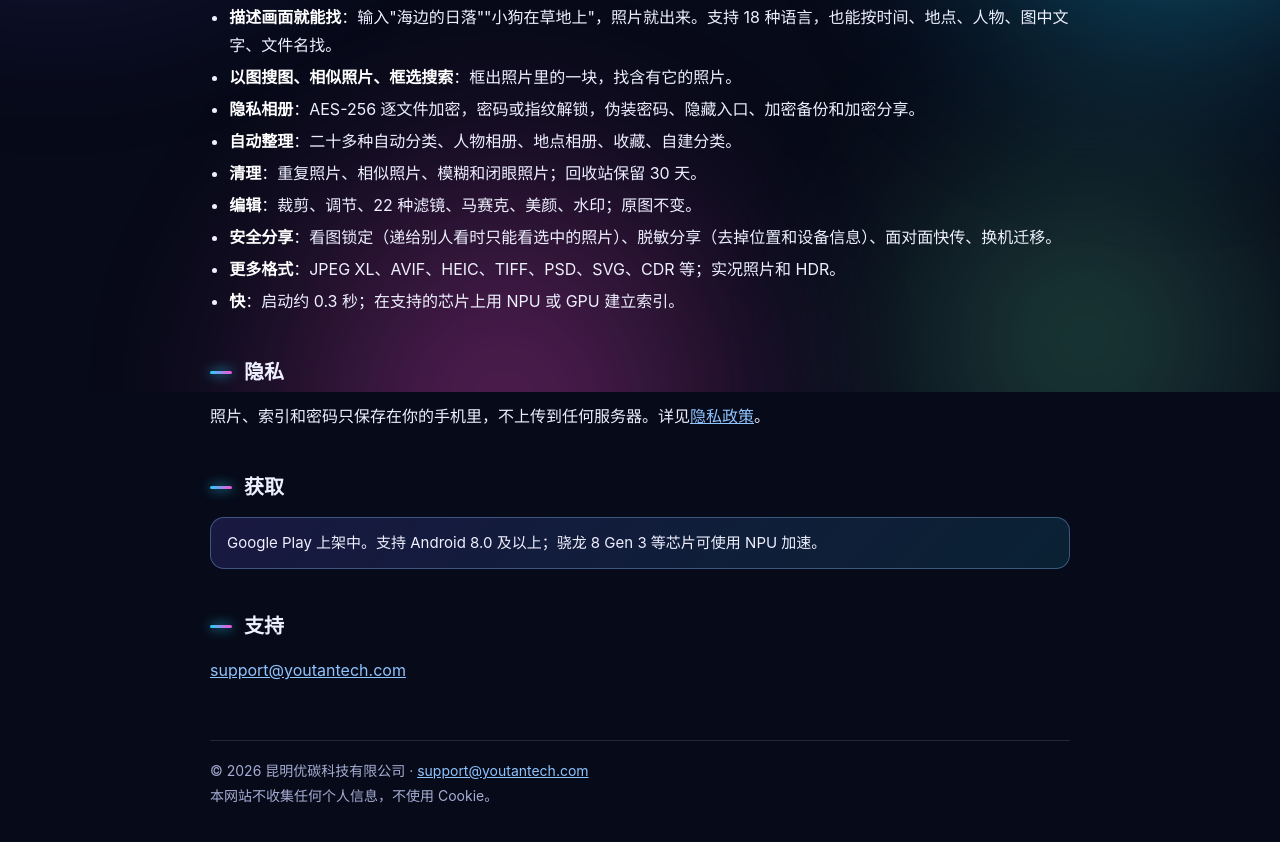
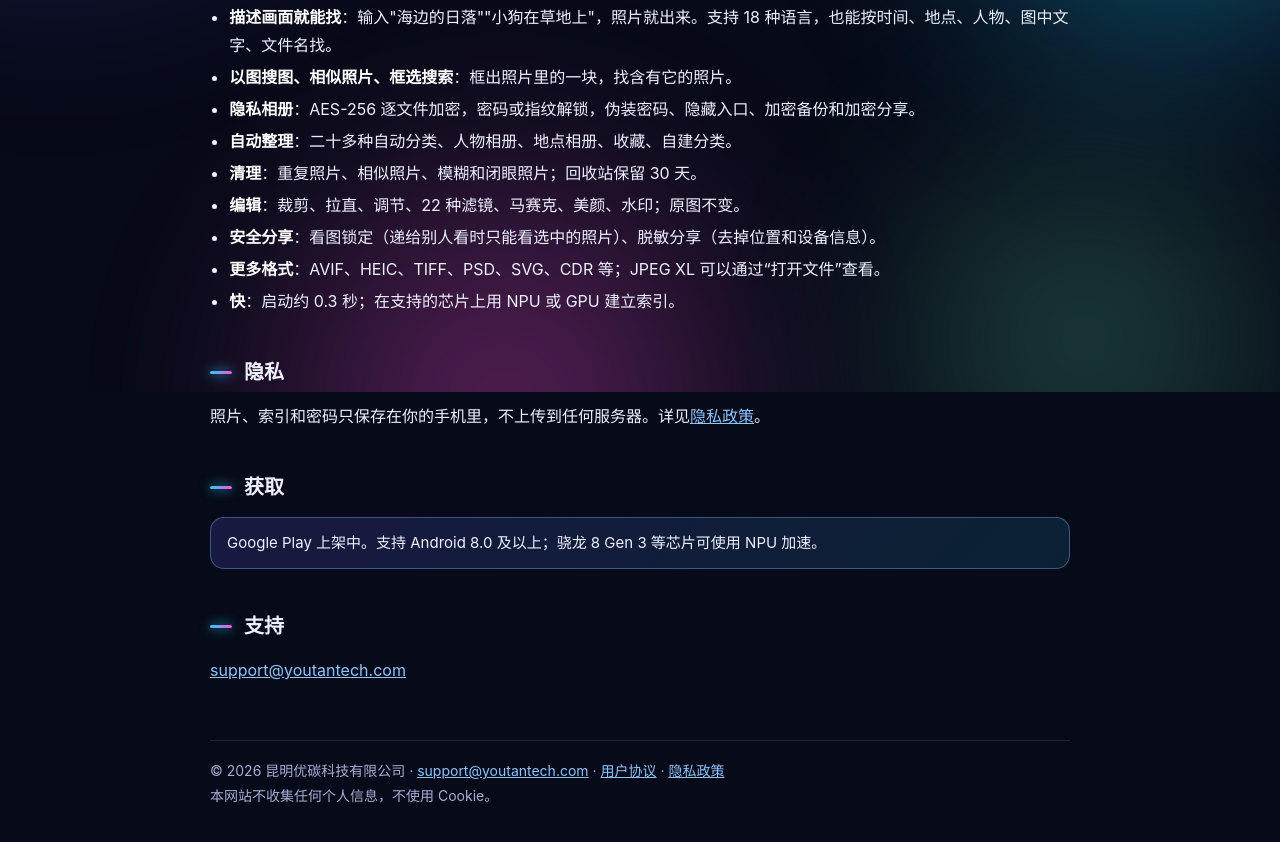
Before and after one commit to youtantech/youtantech.com, a plain HTML site: page gallery.html in a window 1280 px wide. Shown: the part 408-1250 px from the top of the page. Drawn offline with Linux system fonts and the light colour scheme.

Commit message:
Add files via upload

```diff
--- a/gallery.html
+++ b/gallery.html
@@ -80,9 +80,9 @@ footer { color: var(--soft); border-top: 1px solid var(--line); margin-top: 56px
 <li><b>隐私相册</b>：AES-256 逐文件加密，密码或指纹解锁，伪装密码、隐藏入口、加密备份和加密分享。</li>
 <li><b>自动整理</b>：二十多种自动分类、人物相册、地点相册、收藏、自建分类。</li>
 <li><b>清理</b>：重复照片、相似照片、模糊和闭眼照片；回收站保留 30 天。</li>
-<li><b>编辑</b>：裁剪、调节、22 种滤镜、马赛克、美颜、水印；原图不变。</li>
-<li><b>安全分享</b>：看图锁定（递给别人看时只能看选中的照片）、脱敏分享（去掉位置和设备信息）、面对面快传、换机迁移。</li>
-<li><b>更多格式</b>：JPEG XL、AVIF、HEIC、TIFF、PSD、SVG、CDR 等；实况照片和 HDR。</li>
+<li><b>编辑</b>：裁剪、拉直、调节、22 种滤镜、马赛克、美颜、水印；原图不变。</li>
+<li><b>安全分享</b>：看图锁定（递给别人看时只能看选中的照片）、脱敏分享（去掉位置和设备信息）。</li>
+<li><b>更多格式</b>：AVIF、HEIC、TIFF、PSD、SVG、CDR 等；JPEG XL 可以通过“打开文件”查看。</li>
 <li><b>快</b>：启动约 0.3 秒；在支持的芯片上用 NPU 或 GPU 建立索引。</li>
 </ul>
 <h2>隐私</h2>
@@ -92,7 +92,7 @@ footer { color: var(--soft); border-top: 1px solid var(--line); margin-top: 56px
 <h2>支持</h2>
 <p><a href="mailto:support@youtantech.com">support@youtantech.com</a></p>
 
-<footer>© 2026 昆明优碳科技有限公司 · <a href="mailto:support@youtantech.com">support@youtantech.com</a><br>本网站不收集任何个人信息，不使用 Cookie。</footer>
+<footer>© 2026 昆明优碳科技有限公司 · <a href="mailto:support@youtantech.com">support@youtantech.com</a> · <a href="terms.html">用户协议</a> · <a href="privacy.html">隐私政策</a><br>本网站不收集任何个人信息，不使用 Cookie。</footer>
 </main>
 </body>
 </html>
```
Also changed, not shown: about.html (+2 -2 lines), index.html (+2 -2 lines).
